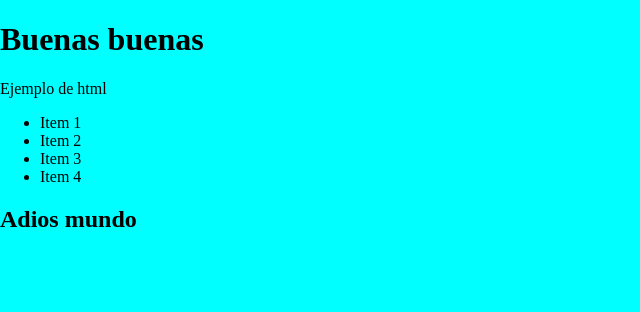
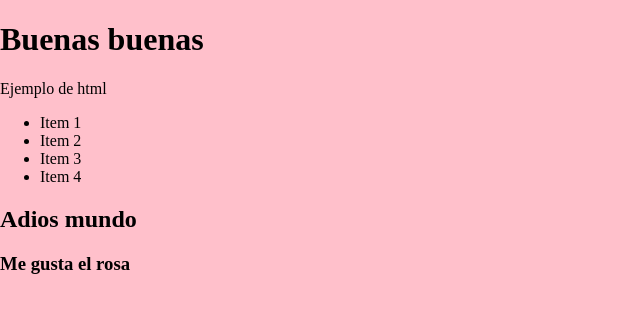
Before and after one commit to Luciano97-cmd/clasesita-, a plain HTML site: page index.html in a window 1280 px wide. Shown: the whole page, without its empty margins (0-640 px from the left). Drawn offline with Linux system fonts and the light colour scheme.

Commit message:
Color favorito y nueva rama

```diff
--- a/index.html
+++ b/index.html
@@ -16,5 +16,6 @@
         <li>Item 4</li>
     </ul>
     <h2>Adios mundo</h2>
+    <h3>Me gusta el rosa</h3>
 </body>
 </html>
--- a/style.css
+++ b/style.css
@@ -1,5 +1,5 @@
 body{
-    background-color: aqua;
+    background-color: pink !important;
     padding: 0px;
     margin: 0px;
 }
```
